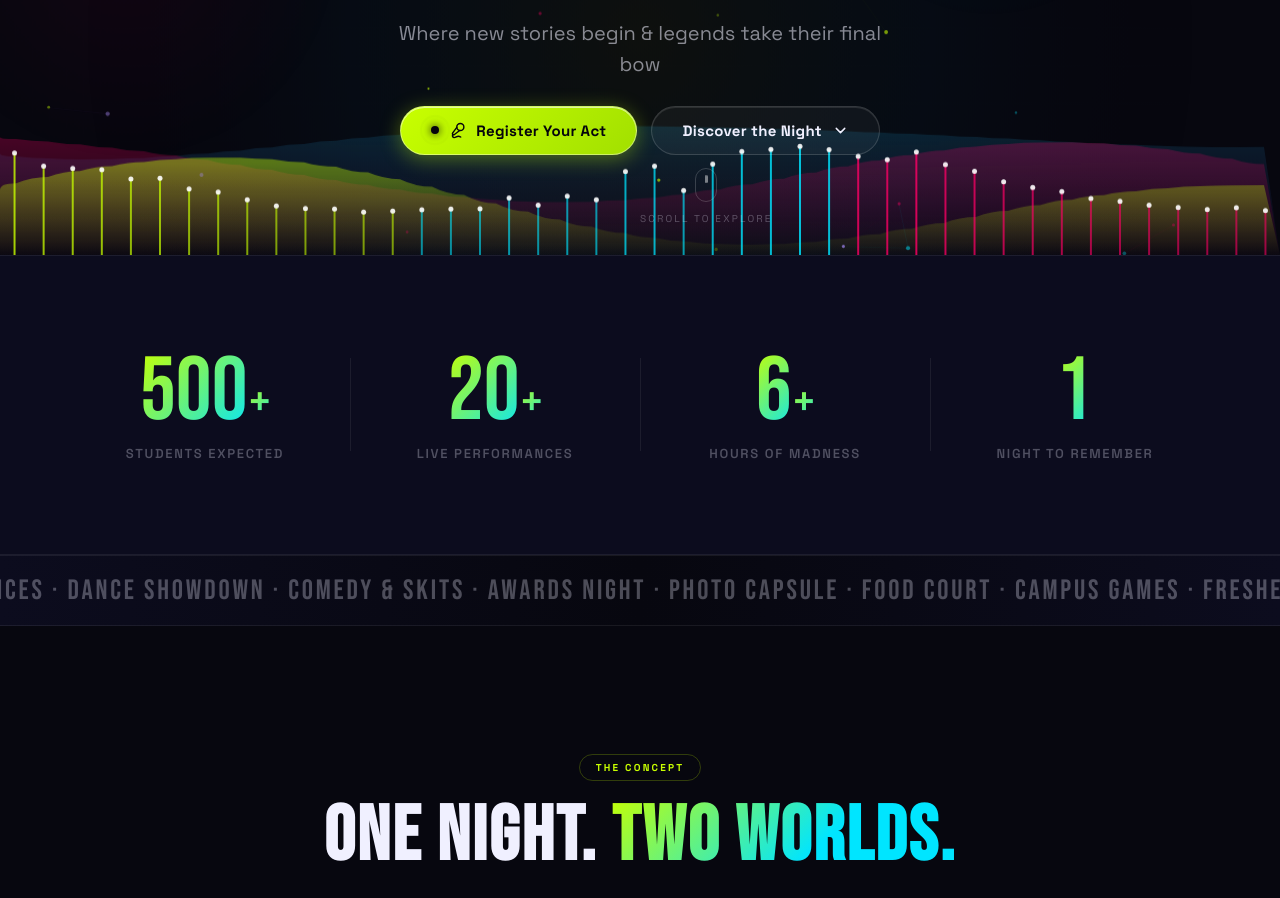
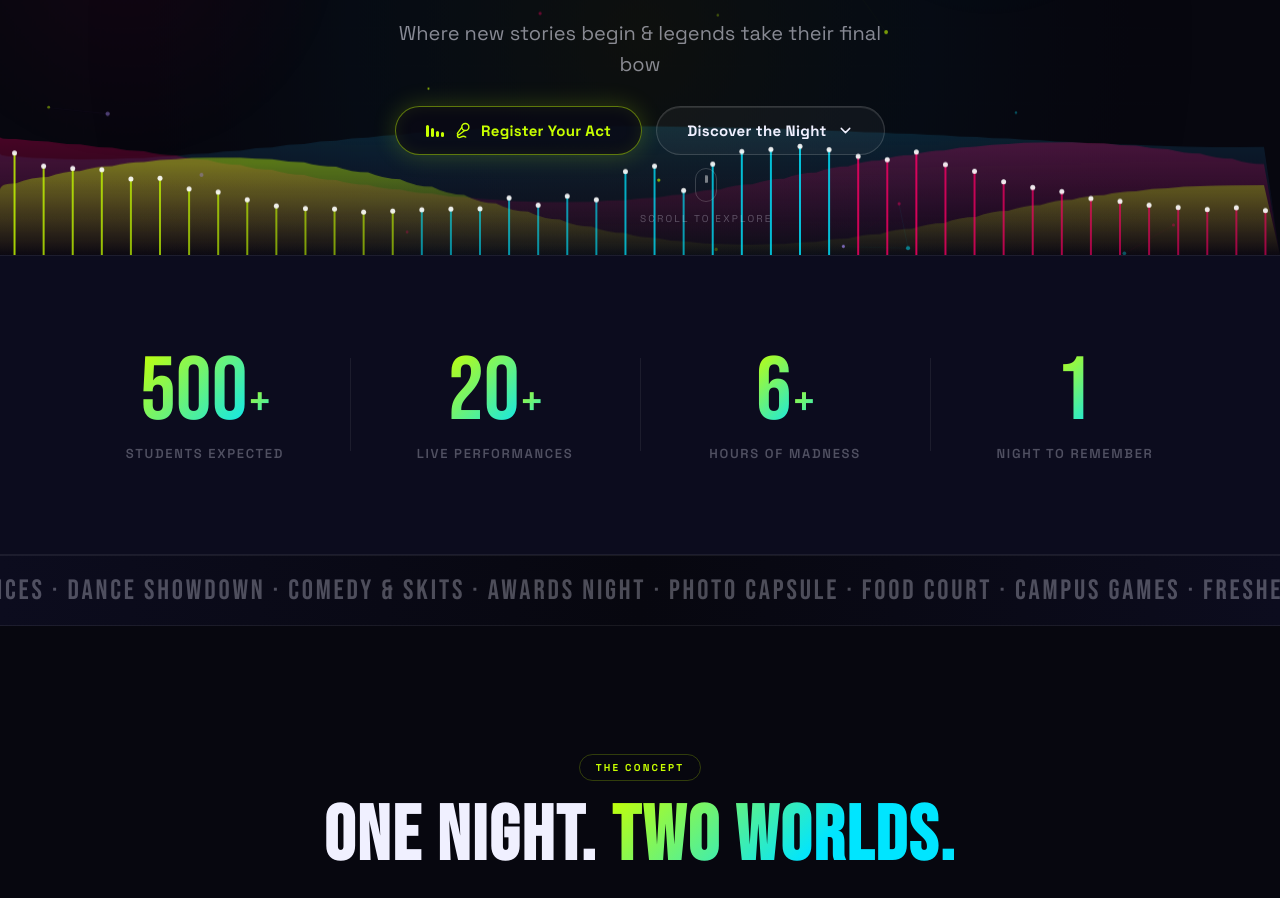
Before and after one commit to shlokkokk/freshbeatbash, a React (Vite) app: page / in a window 1280 px wide. Shown: the part 835-1733 px from the top of the page. Built offline with nearby package versions, Linux system fonts and the light colour scheme.

Commit message:
feat: introduce Cyber Audio-Reactor Button with live jumping equalizer spectrum bars

```diff
--- a/src/components/Hero.jsx
+++ b/src/components/Hero.jsx
@@ -343,8 +343,13 @@ export function Hero() {
           animate={{ opacity: 1, y: 0 }}
           transition={{ duration: .6, delay: 1.0, ease: [0.16,1,0.3,1] }}
         >
-          <MagneticButton href={REG_URL} target="_blank" rel="noopener noreferrer" className="btn btn-primary" id="hero-reg-btn">
-            <span className="btn-pulse-dot" />
+          <MagneticButton href={REG_URL} target="_blank" rel="noopener noreferrer" className="btn btn-audio-reactor" id="hero-reg-btn">
+            <span className="btn-eq-bars" aria-hidden="true">
+              <span className="eq-bar eq-1" />
+              <span className="eq-bar eq-2" />
+              <span className="eq-bar eq-3" />
+              <span className="eq-bar eq-4" />
+            </span>
             <Mic2 size={17} /> Register Your Act
           </MagneticButton>
           <MagneticButton href="#story" className="btn btn-ghost">
--- a/src/index.css
+++ b/src/index.css
@@ -265,6 +265,57 @@ button { border: none; background: none; cursor: pointer; font-family: inherit;
   background: linear-gradient(135deg, #d5ff1a 0%, var(--lime) 100%);
   box-shadow: 0 0 35px rgba(200, 255, 0, 0.7), 0 8px 30px rgba(0, 0, 0, 0.5);
   transform: translateY(-2px);
+}
+
+/* ─── Cyber Audio-Reactor Button (Live Equalizer inside Pill) ─── */
+.btn-audio-reactor {
+  background: rgba(10, 10, 22, 0.85);
+  backdrop-filter: blur(16px);
+  -webkit-backdrop-filter: blur(16px);
+  color: var(--lime);
+  border: 1px solid rgba(200, 255, 0, 0.45);
+  box-shadow: 0 0 24px rgba(200, 255, 0, 0.2), inset 0 0 16px rgba(200, 255, 0, 0.08);
+  transition: all 0.3s cubic-bezier(0.16, 1, 0.3, 1);
+  isolation: isolate;
+}
+
+.btn-audio-reactor:hover {
+  background: rgba(15, 15, 30, 0.95);
+  border-color: var(--lime);
+  color: #ffffff;
+  box-shadow: 0 0 35px rgba(200, 255, 0, 0.5), 0 0 60px rgba(0, 240, 255, 0.25);
+  transform: translateY(-2px) scale(1.02);
+}
+
+/* Mini Audio EQ Equalizer Bars inside Button */
+.btn-eq-bars {
+  display: inline-flex;
+  align-items: flex-end;
+  gap: 2.5px;
+  height: 14px;
+  flex-shrink: 0;
+}
+
+.eq-bar {
+  width: 2.5px;
+  border-radius: 2px;
+  background: var(--lime);
+  transform-origin: bottom;
+}
+
+.eq-1 { height: 60%; animation: eq-jump-1 0.75s ease-in-out infinite alternate; }
+.eq-2 { height: 100%; animation: eq-jump-2 0.6s ease-in-out infinite alternate; }
+.eq-3 { height: 45%; animation: eq-jump-3 0.85s ease-in-out infinite alternate; }
+.eq-4 { height: 80%; animation: eq-jump-4 0.65s ease-in-out infinite alternate; }
+
+@keyframes eq-jump-1 { 0% { height: 25%; } 100% { height: 95%; } }
+@keyframes eq-jump-2 { 0% { height: 90%; } 100% { height: 35%; } }
+@keyframes eq-jump-3 { 0% { height: 40%; } 100% { height: 100%; } }
+@keyframes eq-jump-4 { 0% { height: 85%; } 100% { height: 20%; } }
+
+.btn-audio-reactor:hover .eq-bar {
+  background: var(--cyan);
+  animation-duration: 0.35s;
 }
 
 /* Unique Pulsing Live Registration Dot inside CTAs */
```
